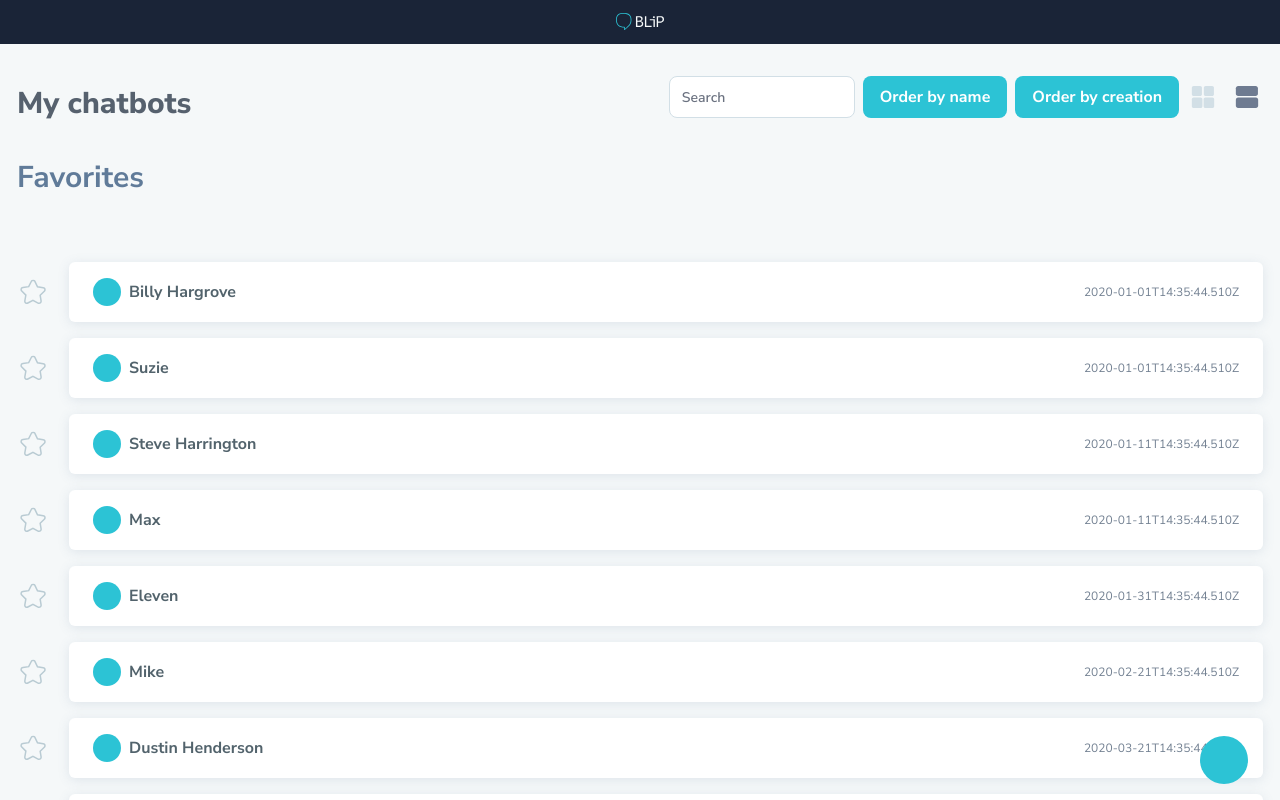
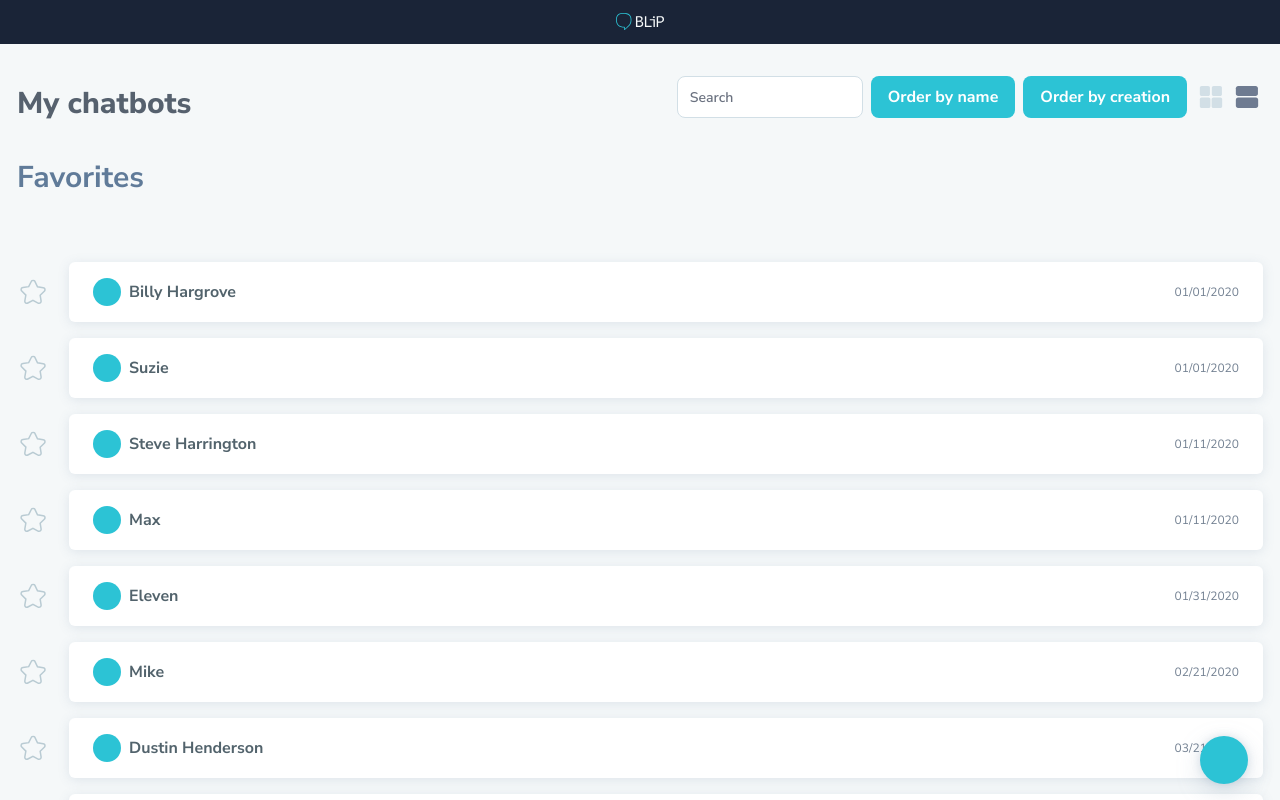
Before and after one commit to heloineto/take-blip-challenge, a React (Create React App) app: page / in a window 1280 px wide. Both pictures are taken after a click on the button 1247 px from the left and 97 px from the top of the page. Shown: the top 800 px of the page. Built offline with nearby package versions, Linux system fonts and the light colour scheme.

Commit message:
added framer motion for layout animation

```diff
--- a/package.json
+++ b/package.json
@@ -10,6 +10,7 @@
     "@types/node": "^16.11.56",
     "@types/react": "^18.0.18",
     "@types/react-dom": "^18.0.6",
+    "framer-motion": "^7.2.1",
     "react": "^18.2.0",
     "react-dom": "^18.2.0",
     "react-router-dom": "^6.3.0",
--- a/src/components/elements/ActionButton.tsx
+++ b/src/components/elements/ActionButton.tsx
@@ -11,6 +11,10 @@ const ActionButton = ({ className, ...restProps }: Props) => {
 				"flex h-12 w-12 items-center justify-center rounded-full border border-transparent bg-sky-500 text-white hover:bg-sky-700 focus:outline-none focus:ring-2 focus:ring-sky-500 focus:ring-offset-2",
 				className
 			)}
+			style={{
+				filter:
+					"drop-shadow(0px 0px 4px rgba(96, 123, 153, 0.2)) drop-shadow(0px 8px 12px rgba(96, 123, 153, 0.2))",
+			}}
 			{...restProps}
 		/>
 	);
--- a/src/components/elements/Chatbot/ChatbotCard.tsx
+++ b/src/components/elements/Chatbot/ChatbotCard.tsx
@@ -1,11 +1,19 @@
+import { motion } from "framer-motion";
+import classNames from "../../../lib/utils/classNames";
 import Card from "../Card";
 import ChatbotStar from "./ChatbotStar";
 import { ChatbotProps } from "./types";
 
-const ChatbotCard = ({ chatbot, favorite = false }: ChatbotProps) => {
+const ChatbotCard = ({
+	chatbot,
+	favorite = false,
+	className,
+	...restProps
+}: ChatbotProps) => {
 	const { name, type } = chatbot;
 
 	return (
+		<motion.div className={classNames("", className)} {...restProps}>
 			<Card className="relative flex h-48 w-48 flex-col items-center justify-center gap-4">
 				<ChatbotStar className="absolute top-2 left-2" favorite={favorite} />
 				<div className="h-12 w-12 rounded-full bg-sky-500"></div>
@@ -14,6 +22,7 @@ const ChatbotCard = ({ chatbot, favorite = false }: ChatbotProps) => {
 					<p className="text-xs font-normal leading-5 text-[#738192]">{type}</p>
 				</div>
 			</Card>
+		</motion.div>
 	);
 };
 
--- a/src/components/elements/Chatbot/ChatbotRow.tsx
+++ b/src/components/elements/Chatbot/ChatbotRow.tsx
@@ -1,21 +1,34 @@
+import { motion } from "framer-motion";
+import classNames from "../../../lib/utils/classNames";
+import formatDate from "../../../lib/utils/formatDate";
 import Card from "../Card";
 import ChatbotStar from "./ChatbotStar";
 import { ChatbotProps } from "./types";
 
-const ChatbotRow = ({ chatbot, favorite = false }: ChatbotProps) => {
+const ChatbotRow = ({
+	chatbot,
+	favorite = false,
+	className,
+	...restProps
+}: ChatbotProps) => {
 	const { name, created } = chatbot;
 
 	return (
-		<div className="flex items-center gap-5">
+		<motion.div
+			className={classNames("flex items-center gap-5", className)}
+			{...restProps}
+		>
 			<ChatbotStar className="" favorite={favorite} />
 			<Card className="relative flex h-[60px] flex-grow items-center justify-between gap-4 px-6">
 				<div className="flex items-center gap-2">
 					<div className="h-7 w-7 rounded-full bg-sky-500" />
 					<h3 className="font-bold text-[#52636C]">{name}</h3>
 				</div>
-				<p className="text-xs font-normal leading-5 text-[#738192]">{created}</p>
+				<p className="text-xs font-normal leading-5 text-[#738192]">
+					{formatDate(new Date(created))}
+				</p>
 			</Card>
-		</div>
+		</motion.div>
 	);
 };
 
--- a/src/components/elements/Chatbot/types.d.ts
+++ b/src/components/elements/Chatbot/types.d.ts
@@ -1,6 +1,7 @@
+import { motion } from "framer-motion";
+import type { ComponentProps } from "react";
 import { ChatbotType } from "../../../@types/chatbots";
-
-export interface ChatbotProps {
+export interface ChatbotProps extends ComponentProps<typeof motion.div> {
 	favorite?: boolean;
 	chatbot: ChatbotType;
 }
--- a/src/components/pages/ListPage/ListPageGridView.tsx
+++ b/src/components/pages/ListPage/ListPageGridView.tsx
@@ -8,9 +8,14 @@ interface Props {
 const ListPageGridView = ({ chatbots }: Props) => {
 	return (
 		<div>
-			<div className="mt-4 flex gap-6">
+			<div className="mt-4 flex gap-6 overflow-x-scroll">
 				{chatbots.map((chatbot) => (
-					<Chatbot key={chatbot.name} variant="card" chatbot={chatbot} />
+					<Chatbot
+						key={chatbot.name}
+						className="flex-shrink-0"
+						variant="card"
+						chatbot={chatbot}
+					/>
 				))}
 			</div>
 			<hr className="my-10" />
--- a/src/components/pages/ListPage/ListPageOrganization.tsx
+++ b/src/components/pages/ListPage/ListPageOrganization.tsx
@@ -9,7 +9,7 @@ const ListPageOrganization = (props: Props) => {
 	const { view, setView } = useListPage();
 
 	return (
-		<div className="flex gap-3">
+		<div className="flex gap-1">
 			<button type="button" onClick={() => setView("grid")}>
 				<OrganizeGrid
 					className={classNames(
@@ -30,7 +30,4 @@ const ListPageOrganization = (props: Props) => {
 	);
 };
 
-// #D2DFE6
-// #6E7B91
-
 export default ListPageOrganization;
--- a/src/lib/utils/formatDate.ts
+++ b/src/lib/utils/formatDate.ts
@@ -1,3 +1,13 @@
-const formatDate = (date: Date) => {};
+function padTo2Digits(num: number) {
+	return num.toString().padStart(2, "0");
+}
+
+const formatDate = (date: Date) => {
+	return [
+		padTo2Digits(date.getMonth() + 1),
+		padTo2Digits(date.getDate()),
+		date.getFullYear(),
+	].join("/");
+};
 
 export default formatDate;
```
Also changed, not shown: .prettierrc.cjs, 1 other file (tests, documents, lock files or other folders). Lines whose indentation alone changed are shown as unchanged.
